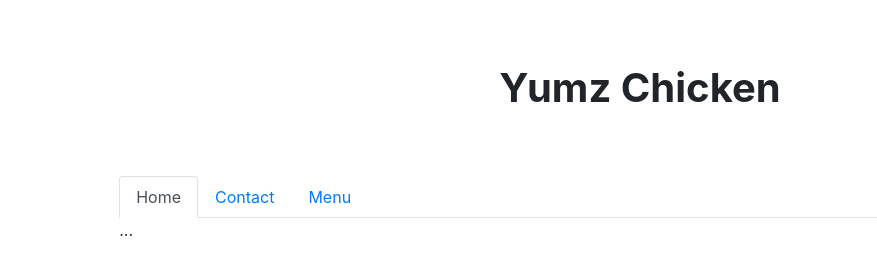
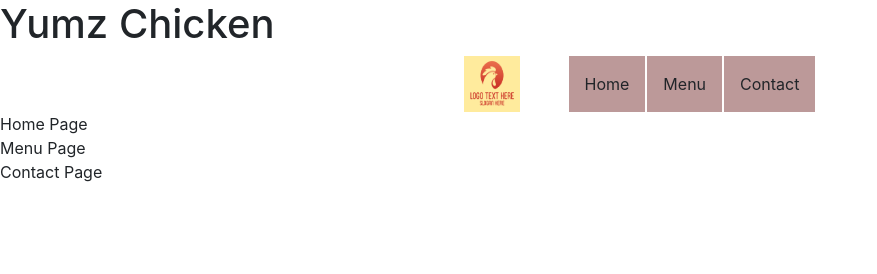
Before and after one commit to anewman15/restaurant-page, a website built with webpack: page dist/index.html in a window 1280 px wide. Shown: the whole page, without its empty margins (0-877 px from the left). Built offline with nearby package versions, Linux system fonts and the light colour scheme.

Commit message:
Remove bootstrap content and add custom tab items with logo

```diff
--- a/src/style.scss
+++ b/src/style.scss
@@ -0,0 +1,29 @@
+html {
+  min-width: 380px;
+}
+
+.tabs-wrapper {
+  margin: auto;
+  display: flex;
+  justify-content: center;
+  align-content: center;
+  align-items: center;
+}
+
+.tab {
+  padding: 1rem;
+  background: rgba(160, 110, 110, 0.699);
+  border-left: 0.5px solid #fff;
+  border-right: 0.5px solid #fff;
+}
+
+.logo {
+  margin-right: 3rem;
+  width: 56px;
+  height: 56px;
+
+  img {
+    width: 100%;
+    height: 100%;
+  }
+}
```
Also changed, not shown: dist/index.html, dist/main.js.
